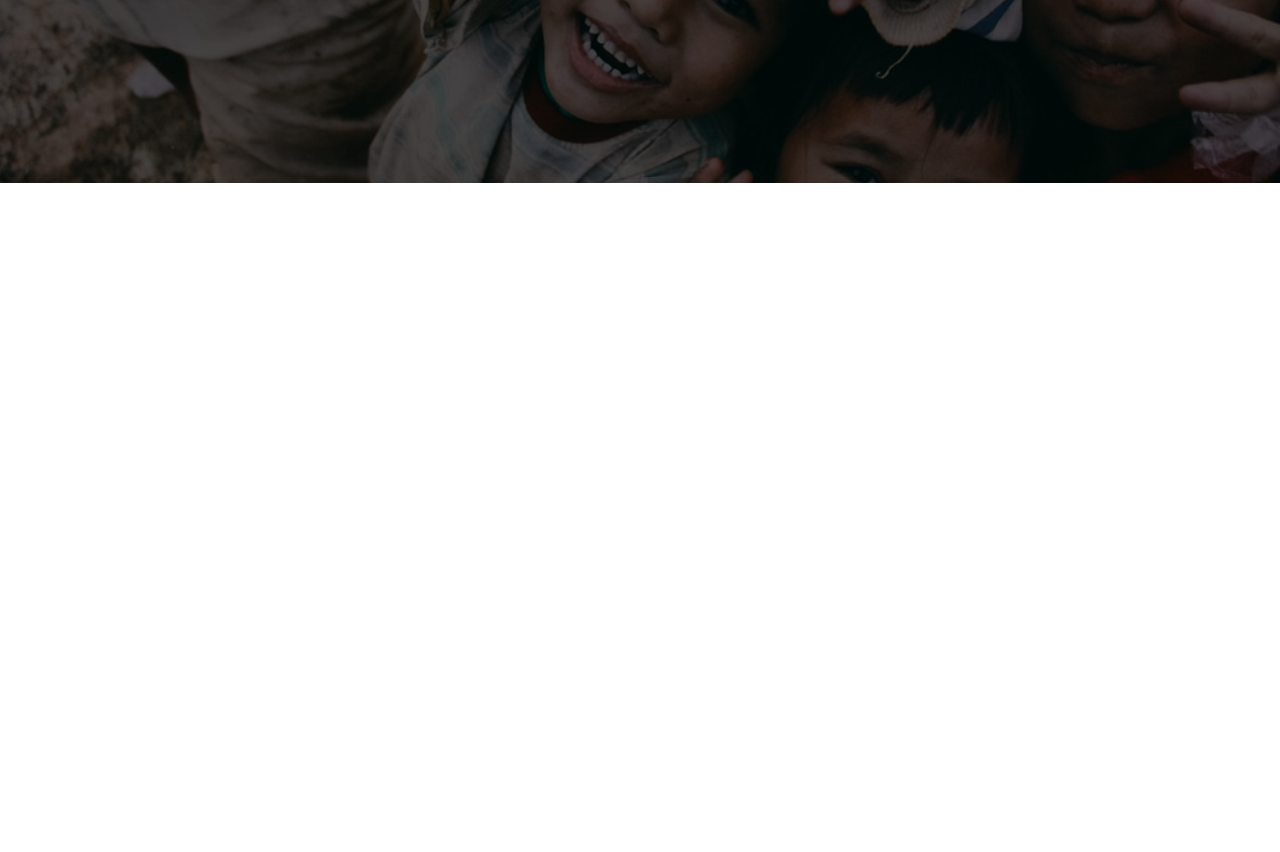
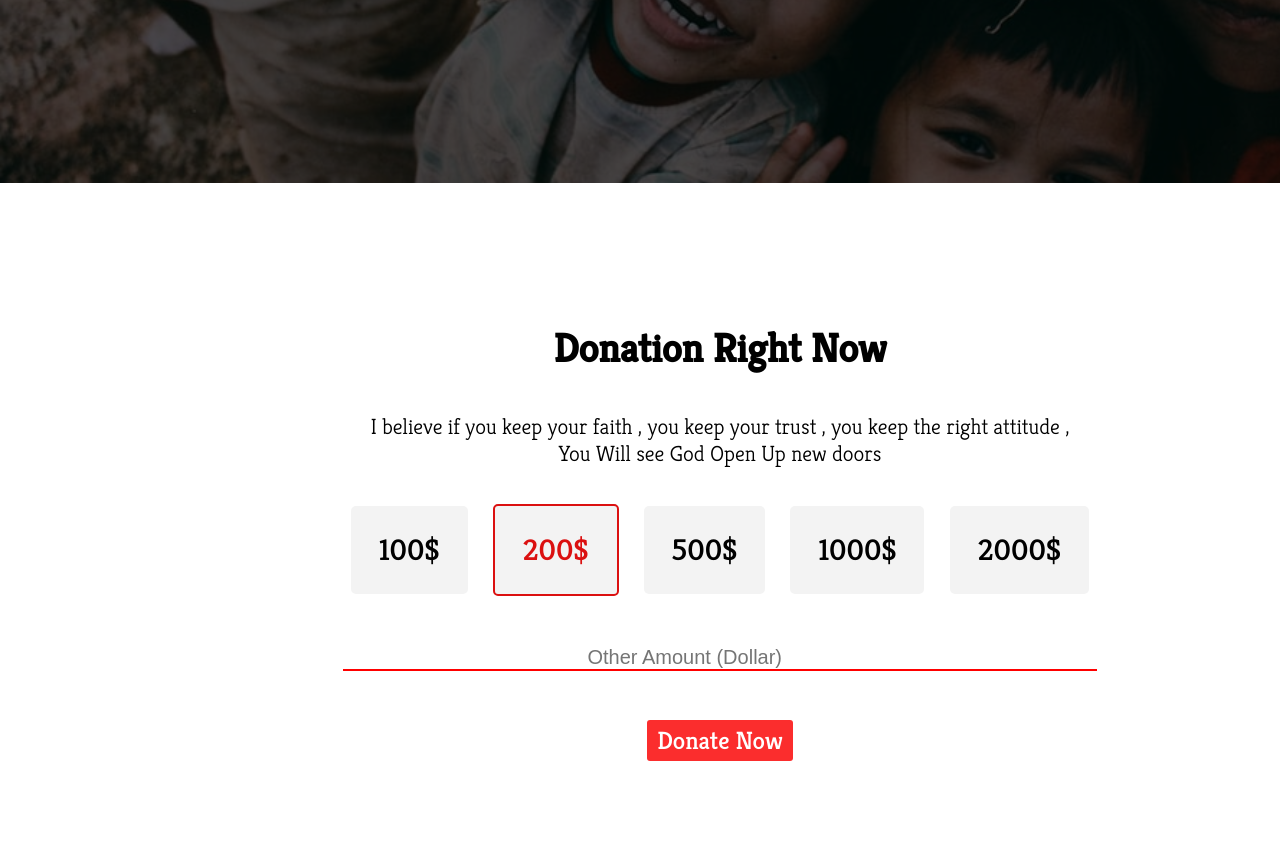
Before and after one commit to saif-sudo/donate-project, a plain HTML site: page index.html in a window 1280 px wide. Shown: the part 486-1338 px from the top of the page. Before the commit the page ends 800 px from the top, so only its background shows below. Drawn offline with Linux system fonts and the light colour scheme.

Commit message:
donate section

```diff
--- a/index.html
+++ b/index.html
@@ -29,8 +29,31 @@
 
     </section>
 
+
+
     <section>
 
+    <div class="donate-section">
+        <h1>Donation Right Now</h1>
+        <p>I believe if you keep your faith , you keep your trust , you keep the right attitude ,<br>
+             You Will see God Open Up new doors <br> <br>
+
+
+                <span>100$</span>
+                <span class="btn-hover">200$</span>
+                <span>500$</span>
+                <span>1000$</span>
+                <span>2000$</span>
+            <br><br>
+
+            <input type="number" placeholder="Other Amount (Dollar)"> <br> <br> <br>
+
+             <a href="#" target="_blank" class="donate-btn">Donate Now</a>
+            </p>
+
+
+
+    </div>
     </section>
 
     <section>
--- a/style.css
+++ b/style.css
@@ -32,11 +32,7 @@ body{
         font-size: 22px;
         font-weight: 100 ;
         text-align: center;
-    }
-    .heading-section button{
-        background-color: #f44336;
-        color: white;
-        border: 2px solid #e7e7e7;
+        padding: 30px;
     }
 
     .donate-btn{
@@ -44,8 +40,61 @@ body{
         color: #fff;
         font-size: 25px;
         font-weight: bolder;
-        background: orange;
+        background: #fb2d2d;
         padding: 5px 10px;
         border-radius: 3px;
 
     }
+
+    .donate-section{
+
+            height: 669px;
+            width: 1440px;
+
+
+    }
+        .donate-section h1 {
+            padding-top: 140px;
+            color: black;
+            font-size: 40px;
+            font-weight: bold ;
+            text-align: center;
+
+        }
+        .donate-section p{
+
+            color: black;
+            font-size: 22px;
+            font-weight: 100 ;
+            text-align: center;
+            padding:40px
+        }
+
+
+       .donate-section span{
+        font-size: 30px;
+
+        border-radius: 5px;
+        padding: 25px 28px;
+        margin: 10px;
+        margin-bottom: 20px;
+        display: inline-block;
+        font-weight: bolder;
+        background: #f3f3f3;
+       }
+
+       .donate-section input{
+
+        border: none;
+        border-bottom: 2px solid red;
+        font-size: 20px;
+        padding: 0px 18%;
+
+
+       }
+
+       .btn-hover{
+
+        border: 2px solid #db1010;
+    color: #db1010;
+       }
```
